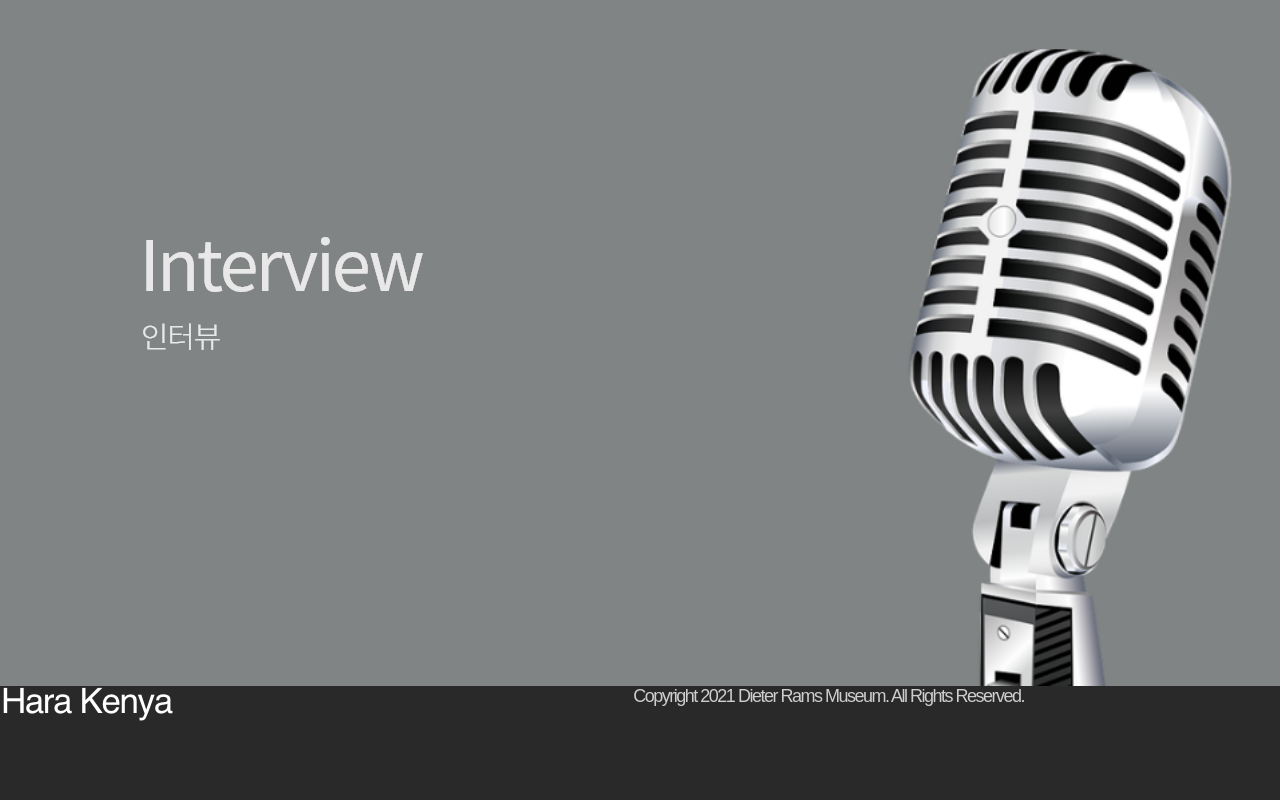
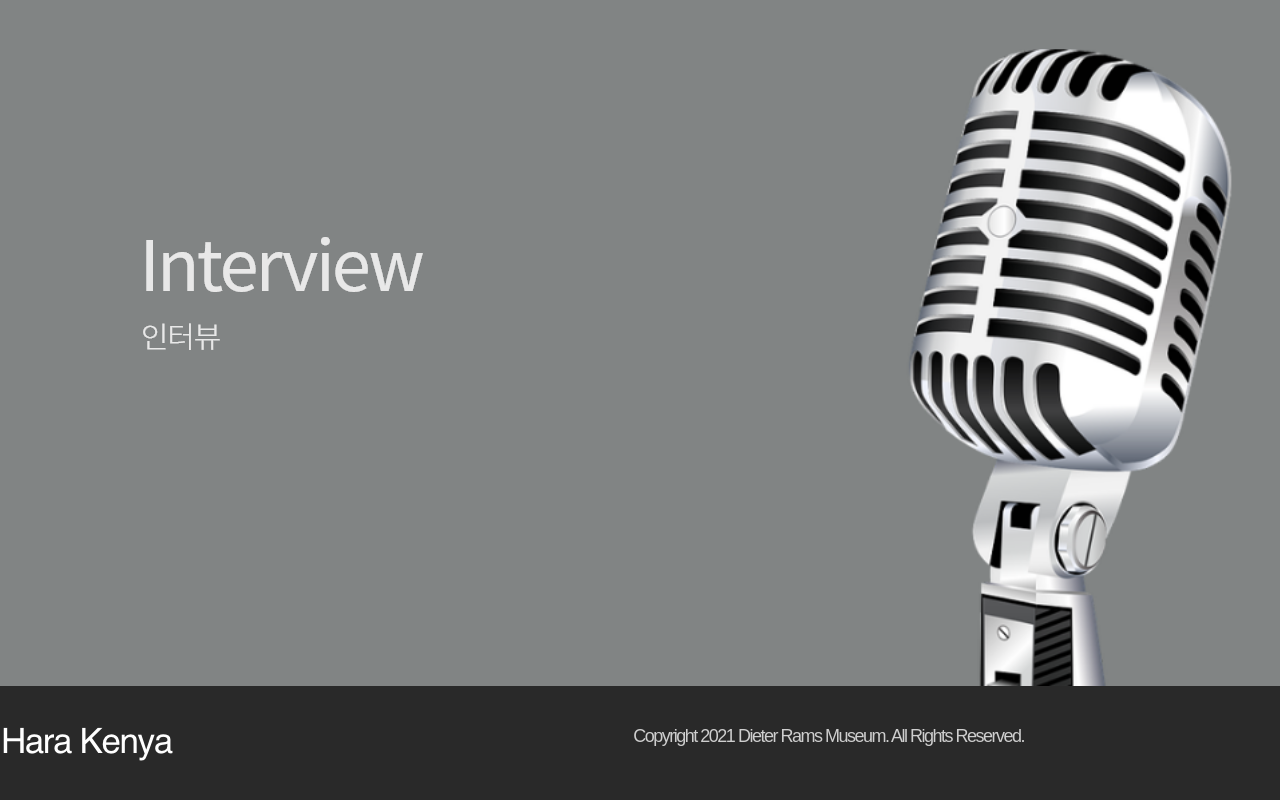
Before and after one commit to ono1126/webdesign, a plain HTML site: page index.html in a window 1280 px wide. Shown: the part 4494-5294 px from the top of the page. Drawn offline with Linux system fonts and the light colour scheme.

Commit message:
Add files via upload

```diff
--- a/master.css
+++ b/master.css
@@ -70,12 +70,12 @@ nav > .menu > ul > li> a:hover{color: #FFE643;}
   tranform: translateX(-50%) translateY(-50%);
 }
 
-footer{width: 100%;height: 120px;background-color: #292929;}
+footer{width: 100%;height: 120px;background-color: #292929;display: flex; justify-content:space-between; align-items: center;}
 .f_wrap{width: 1024px;height: 40px;border: 0px solid red;
-  display: flex;justify-content: space-between;align-items: center;}
+  display: flex; justify-content:space-between; align-items: center;}
 
 .f_left{display: inline-block;width: 200px;height: 40px;
-  border: 0px solid blue;}
+border: 0px solid blue;}
 .f_right{display: inline-block;width: 400px;height: 40px;
   border: 0px solid blue;font-family: 'Noto Sans KR', sans-serif;
   font-size: 18px;font-weight: 200;letter-spacing: -1.5px;color: #CECECE;text-align: right;}
```
